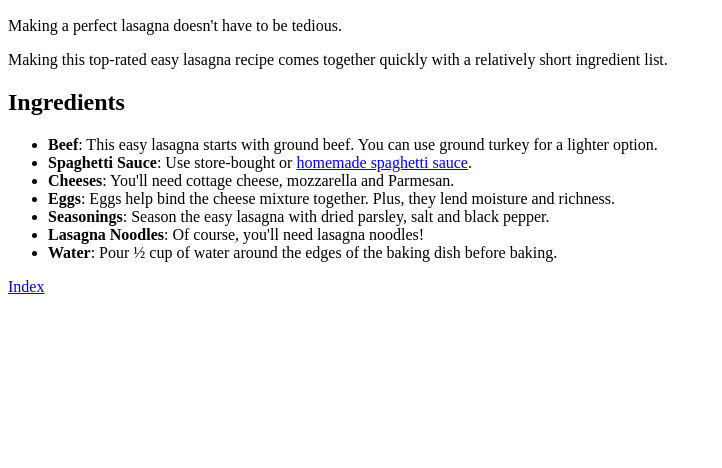
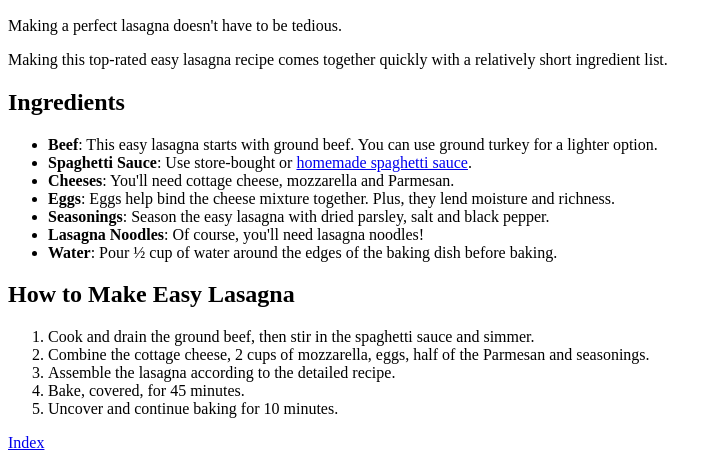
Before and after one commit to patrickinho/odin-recipes, a plain HTML site: page recipes/lasagna.html in a window 1280 px wide. Shown: the part 468-936 px from the top of the page, without its empty margins (0-722 px from the left). Before the commit the page ends 800 px from the top, so only its background shows below. Drawn offline with Linux system fonts and the light colour scheme.

Commit message:
Index & lasagna.html
- Added the `lasagna.html` page to the index
- Finished the `lasagna.html` how-to-make recipe

```diff
--- a/recipes/lasagna.html
+++ b/recipes/lasagna.html
@@ -26,19 +26,16 @@
             <li><strong>Seasonings</strong>: Season the easy lasagna with dried parsley, salt and black pepper.</li>
             <li><strong>Lasagna Noodles</strong>: Of course, you'll need lasagna noodles!</li>
             <li><strong>Water</strong>: Pour ½ cup of water around the edges of the baking dish before baking.</li>
-
-
         </ul>
 
-
-
-
-
-
-
-
-
-
+        <h2>How to Make Easy Lasagna</h2>
+        <ol>
+            <li>Cook and drain the ground beef, then stir in the spaghetti sauce and simmer.</li>
+            <li>Combine the cottage cheese, 2 cups of mozzarella, eggs, half of the Parmesan and seasonings.</li>
+            <li>Assemble the lasagna according to the detailed recipe.</li>
+            <li>Bake, covered, for 45 minutes.</li>
+            <li>Uncover and continue baking for 10 minutes.</li>
+        </ol>
 
     <p><a href="../index.html" >Index</a>
 
```
Also changed, not shown: index.html (+5 -1 lines).
